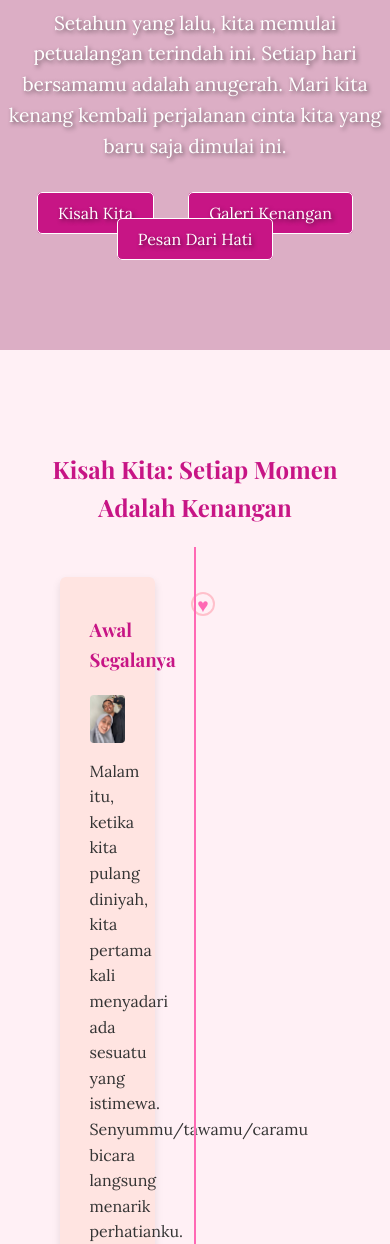
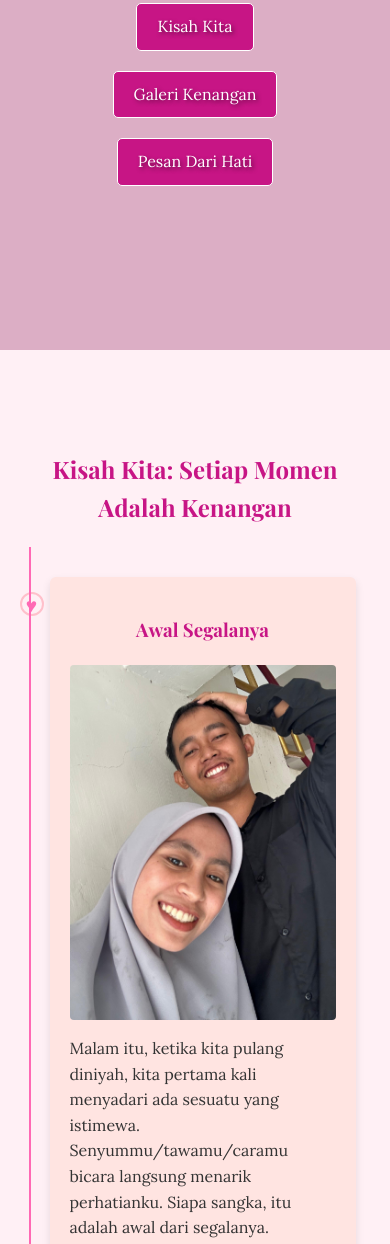
Before and after one commit to LansMa/anniversary, a plain HTML site: page index.html in a window 390 px wide. Shown: the part 494-1738 px from the top of the page. Drawn offline with nearby package versions, Linux system fonts and the light colour scheme; placeholder pictures from the web are drawn by us.

Commit message:
first commit

```diff
--- a/index.html
+++ b/index.html
@@ -11,6 +11,32 @@
     />
   </head>
   <body>
+    <script>
+      document.addEventListener("DOMContentLoaded", function () {
+        const animatedItems = document.querySelectorAll(
+          ".animated-item, .timeline-item"
+        );
+
+        const observerOptions = {
+          root: null,
+          rootMargin: "0px",
+          threshold: 0.1,
+        };
+
+        const observer = new IntersectionObserver((entries, observer) => {
+          entries.forEach((entry) => {
+            if (entry.isIntersecting) {
+              entry.target.classList.add("is-visible");
+              observer.unobserve(entry.target);
+            }
+          });
+        }, observerOptions);
+
+        animatedItems.forEach((item) => {
+          observer.observe(item);
+        });
+      });
+    </script>
     <audio id="background-music" autoplay loop playsinline>
       <source
         src="WhatsApp Audio 2025-07-12 at 21.50.33.mpeg"
@@ -159,5 +185,8 @@
     </footer>
 
     <script src="script.js"></script>
+    <button onclick="document.getElementById('background-music').play()">
+      Putar Musik
+    </button>
   </body>
 </html>
--- a/style.css
+++ b/style.css
@@ -302,3 +302,76 @@ footer {
 }
 
 /* ... ( responsive design, footer, dan animasi love yang sudah ada ) ... */
+
+@media (max-width: 768px) {
+    .hero-content h1 {
+      font-size: 2em;
+    }
+
+    .hero-content h2 {
+      font-size: 1.2em;
+    }
+
+    .hero-content p {
+      font-size: 1em;
+      padding: 0 10px;
+    }
+
+    .main-nav {
+      display: flex;
+      flex-direction: column;
+      gap: 10px;
+    }
+
+    .main-nav a {
+      display: block;
+      margin: 5px auto;
+      width: fit-content;
+    }
+
+    .timeline::after {
+      left: 10px;
+    }
+
+    .timeline-item {
+      width: 100%;
+      padding-left: 30px;
+      padding-right: 15px;
+      margin-bottom: 40px;
+    }
+
+    .timeline-item:nth-child(even) {
+      left: 0;
+    }
+
+    .timeline-item::after {
+      left: 0;
+      right: auto;
+    }
+
+    .timeline-content {
+      padding: 20px;
+    }
+
+    .timeline-date {
+      display: none; /* Sembunyikan tanggal jika tidak dipakai */
+    }
+
+    .message-content {
+      padding: 20px;
+    }
+
+    .gallery-grid {
+      grid-template-columns: repeat(auto-fit, minmax(160px, 1fr));
+      gap: 10px;
+    }
+
+    .footer {
+      font-size: 0.8em;
+      padding: 20px;
+    }
+
+    .love {
+      font-size: 1.2em;
+    }
+  }
```
Also changed, not shown: script.js (line endings or trailing spaces).
